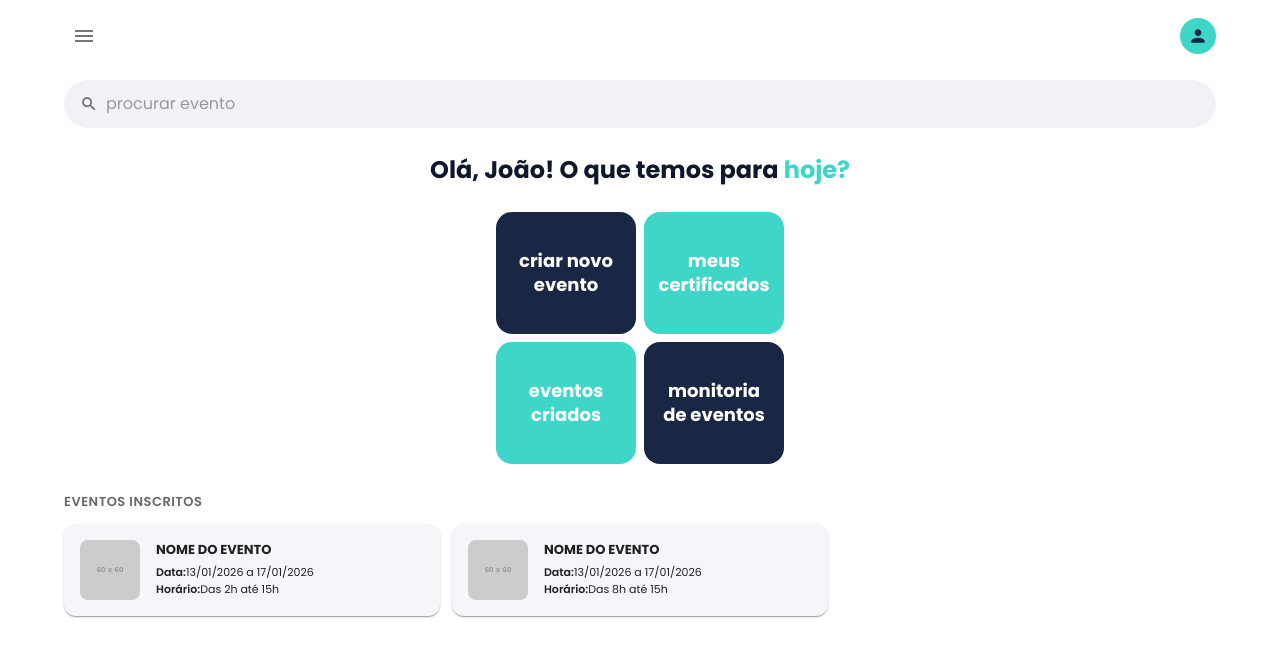
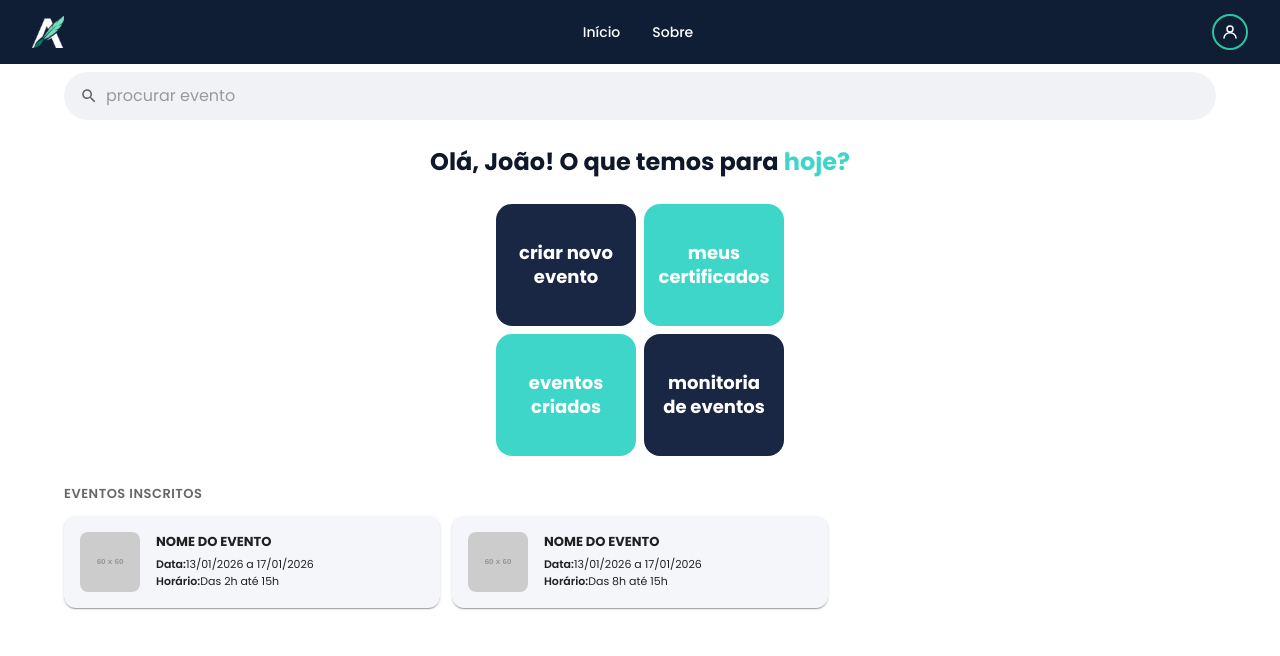
Before and after one commit to UCE020/UCE020-Front, a Next.js app: page / in a window 1280 px wide. Shown: the top 656 px of the page. Built offline with nearby package versions, Linux system fonts and the light colour scheme; what @mui/material-nextjs would draw is missing.

Commit message:
feat: versão 2 nas hearders (dois modos)

```diff
--- a/src/app/page.tsx
+++ b/src/app/page.tsx
@@ -30,6 +30,7 @@ import {
   BarChart,
   Person,
 } from "@mui/icons-material";
+import Header from "@/components/ui/Header";
 
 // ── Tema ───────────────────────────────────────────────
 const theme = createTheme({
@@ -166,6 +167,9 @@ export default function HomePage() {
 
       <Box sx={{ minHeight: "100dvh", bgcolor: "background.default" }}>
 
+        {/* Header - Exemplo com usuário autenticado */}
+        <Header user={{ name: "João" }} />
+
         {/* Drawer */}
         <Drawer open={drawerOpen} onClose={() => setDrawerOpen(false)}>
           <Box
@@ -217,26 +221,6 @@ export default function HomePage() {
             ))}
           </List>
         </Drawer>
-
-        {/* Header */}
-        <Box
-          sx={{
-            display: "flex",
-            alignItems: "center",
-            justifyContent: "space-between",
-            px: 3,
-            py: 2,
-            maxWidth: 1200,
-            mx: "auto",
-          }}
-        >
-          <IconButton onClick={() => setDrawerOpen(true)}>
-            <Menu />
-          </IconButton>
-          <Avatar sx={{ bgcolor: "#3dd6c8", color: "#1a2744", width: 36, height: 36 }}>
-            <Person fontSize="small" />
-          </Avatar>
-        </Box>
 
         {/* Conteúdo */}
         <Box sx={{ maxWidth: 1200, mx: "auto", px: 3 }}>
--- a/src/components/ui/Header.tsx
+++ b/src/components/ui/Header.tsx
@@ -3,11 +3,8 @@
 import { useState, useRef, useEffect } from "react";
 import Link from "next/link";
 import Image from "next/image";
-import { useRouter } from "next/navigation";
-//import LogoSvg from "@/assets/logo_white.svg";
 
 // ─── Types ────────────────────────────────────────────────────────────────────
-
 interface NavLink {
   label: string;
   href: string;
@@ -20,19 +17,25 @@ interface User {
 interface HeaderProps {
   /** Links de navegação exibidos no desktop e no drawer mobile */
   navLinks?: NavLink[];
-  /** Usuário autenticado. Se null/undefined, exibe os botões Entrar / Criar Conta */
+  /** Usuário autenticado. Se null/undefined → tema claro (landing). Com user → tema escuro (app). */
   user?: User | null;
   /** Callback acionado ao clicar em "Sair" */
   onLogout?: () => void;
 }
 
 // ─── Logo ─────────────────────────────────────────────────────────────────────
-function Logo() {
-    return (
-        <Link href="/" aria-label="Ir para a página inicial">
-        <Image src="/logo.svg" alt="Logo" width={32} height={32} />
-        </Link>
-    );
+
+interface LogoProps {
+  isDark: boolean;
+}
+
+function Logo({ isDark }: LogoProps) {
+    const logoSrc = isDark ? "/logo.svg" : "/logo_white.svg";
+  return (
+    <Link href="/" aria-label="Ir para a página inicial">
+      <Image src={logoSrc} alt="Logo" width={32} height={32} />
+    </Link>
+  );
 }
 
 // ─── Avatar + Dropdown ────────────────────────────────────────────────────────
@@ -210,19 +213,34 @@ export function Header({
 }: HeaderProps) {
   const [drawerOpen, setDrawerOpen] = useState(false);
 
+  const isDark = !!user; // logado → dark, landing → light
+
+  const styles = {
+    header: isDark
+      ? "bg-[#0F1D35] border-transparent"
+      : "bg-white border-b border-gray-100",
+    hamburger: isDark ? "text-white" : "text-[#0F1D35]",
+    navLink: isDark
+      ? "text-white hover:text-[#2EC4A0]"
+      : "text-[#0F1D35] hover:text-[#2EC4A0]",
+    btnPrimary: "bg-[#2EC4A0] text-white hover:bg-[#27b090]",
+    btnSecondary: isDark
+      ? "border-2 border-white text-white hover:bg-white/10"
+      : "border-2 border-[#0F1D35] text-[#0F1D35] hover:bg-gray-50",
+  };
+
   return (
     <>
-      <header className="w-full bg-[#0F1D35] px-4 sm:px-8">
+      <header className={`w-full px-4 sm:px-8 ${styles.header}`}>
         <div className="mx-auto max-w-7xl flex items-center justify-between h-16">
 
           {/* ── Mobile ── */}
           <div className="flex items-center justify-between w-full md:hidden">
-            {/* Hamburger */}
             <button
               onClick={() => setDrawerOpen(true)}
               aria-label="Abrir menu"
               aria-expanded={drawerOpen}
-              className="text-white hover:opacity-70 transition-opacity focus:outline-none focus-visible:ring-2 focus-visible:ring-[#2EC4A0] rounded"
+              className={`hover:opacity-70 transition-opacity focus:outline-none focus-visible:ring-2 focus-visible:ring-[#2EC4A0] rounded ${styles.hamburger}`}
             >
               <svg
                 width="24"
@@ -240,7 +258,6 @@ export function Header({
               </svg>
             </button>
 
-            {/* Avatar ou espaço vazio */}
             {user ? (
               <AvatarMenu user={user} onLogout={onLogout} />
             ) : (
@@ -250,22 +267,20 @@ export function Header({
 
           {/* ── Desktop ── */}
           <div className="hidden md:flex items-center justify-between w-full">
-            <Logo />
+            <Logo isDark={isDark} />
 
-            {/* Links de navegação */}
             <nav aria-label="Navegação principal" className="flex items-center gap-8">
               {navLinks.map((link) => (
                 <Link
                   key={link.href}
                   href={link.href}
-                  className="text-white text-[14px] font-medium hover:text-[#2EC4A0] transition-colors"
+                  className={`text-[14px] font-medium transition-colors ${styles.navLink}`}
                 >
                   {link.label}
                 </Link>
               ))}
             </nav>
 
-            {/* Ações */}
             <div className="flex items-center gap-3">
               {user ? (
                 <AvatarMenu user={user} onLogout={onLogout} />
@@ -273,13 +288,13 @@ export function Header({
                 <>
                   <Link
                     href="/entrar"
-                    className="px-5 py-2 text-[14px] font-semibold rounded-lg bg-[#2EC4A0] text-white hover:bg-[#27b090] transition-colors"
+                    className={`px-5 py-2 text-[14px] font-semibold rounded-lg transition-colors ${styles.btnPrimary}`}
                   >
                     Entrar
                   </Link>
                   <Link
                     href="/criar-conta"
-                    className="px-5 py-2 text-[14px] font-semibold rounded-lg border-2 border-white text-white hover:bg-white/10 transition-colors"
+                    className={`px-5 py-2 text-[14px] font-semibold rounded-lg transition-colors ${styles.btnSecondary}`}
                   >
                     Criar Conta
                   </Link>
@@ -291,7 +306,6 @@ export function Header({
         </div>
       </header>
 
-      {/* Drawer mobile */}
       <MobileDrawer
         open={drawerOpen}
         navLinks={navLinks}
```
